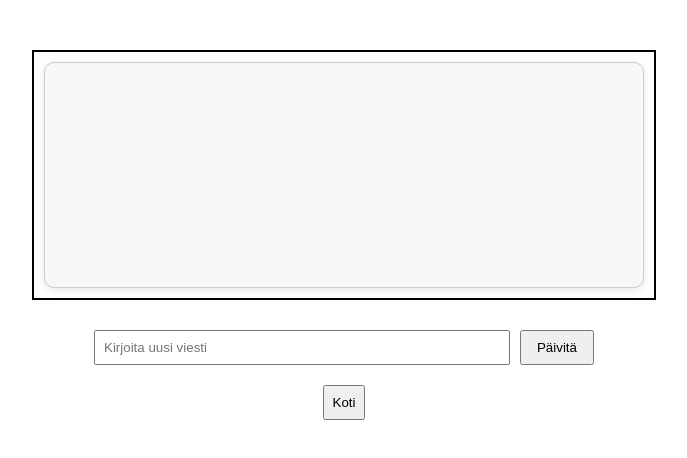
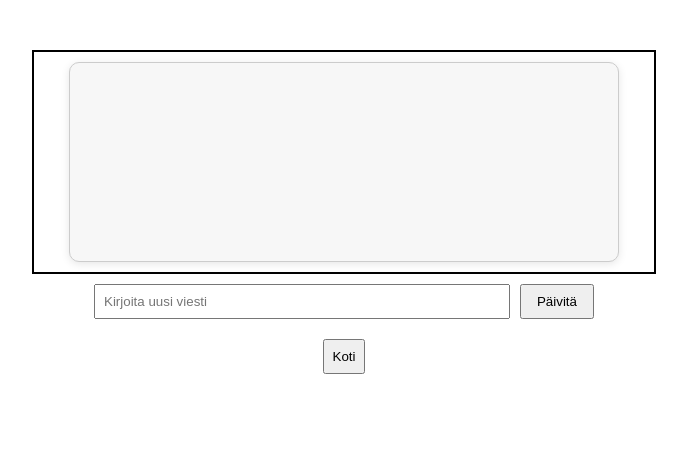
Before and after one commit to mimatila/Ilmoitustaulu, a website: page board.html in a window 1280 px wide. Shown: the whole page, without its empty margins (296-983 px from the left). Drawn offline with Linux system fonts and the light colour scheme; no server answers.

Commit message:
board ja message muutoksia 26052026

```diff
--- a/style.css
+++ b/style.css
@@ -23,14 +23,18 @@ button {
 
 .board {
   border: 2px solid black;
-  margin: 20px auto;
-  width: 600px;
+  margin: 0 auto;
+  max-width: 600px;
   min-height: 150px;
   padding: 10px;
 }
 
 #message {
   height: 200px;
+  max-width: 550px;
+  width: 100%;
+  box-sizing: border-box;
+  margin: 0 auto;
   overflow-y: auto;
   overflow-x: auto;
   display: block;
@@ -54,6 +58,9 @@ button {
   margin: 6px 0;
   padding: 8px 10px;
 
+  white-space: normal;
+  overflow-wrap: break-word;
+
   background: #ffffff;
   border-radius: 10px;
   border: 1px solid #e0e0e0;
```
